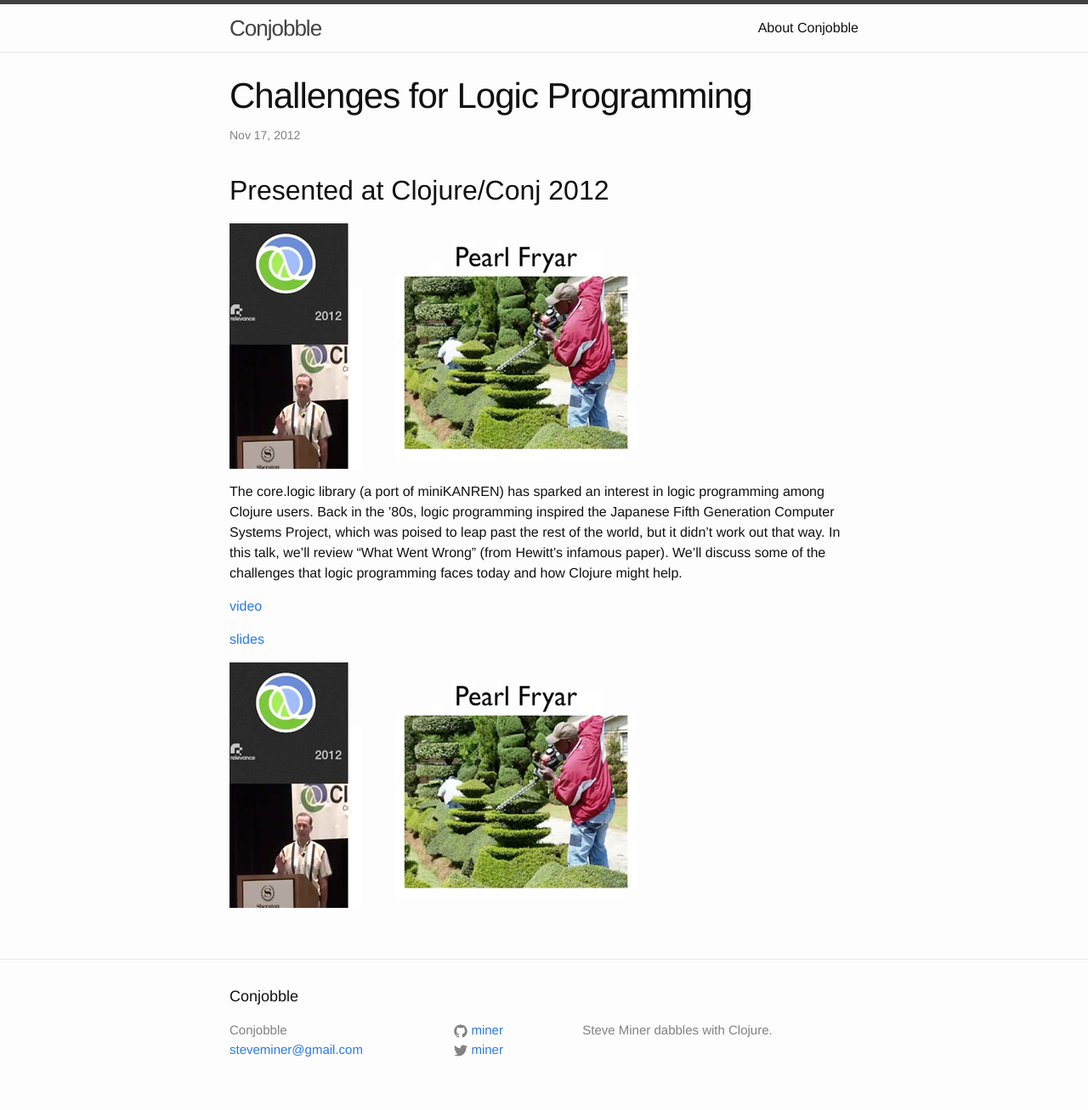
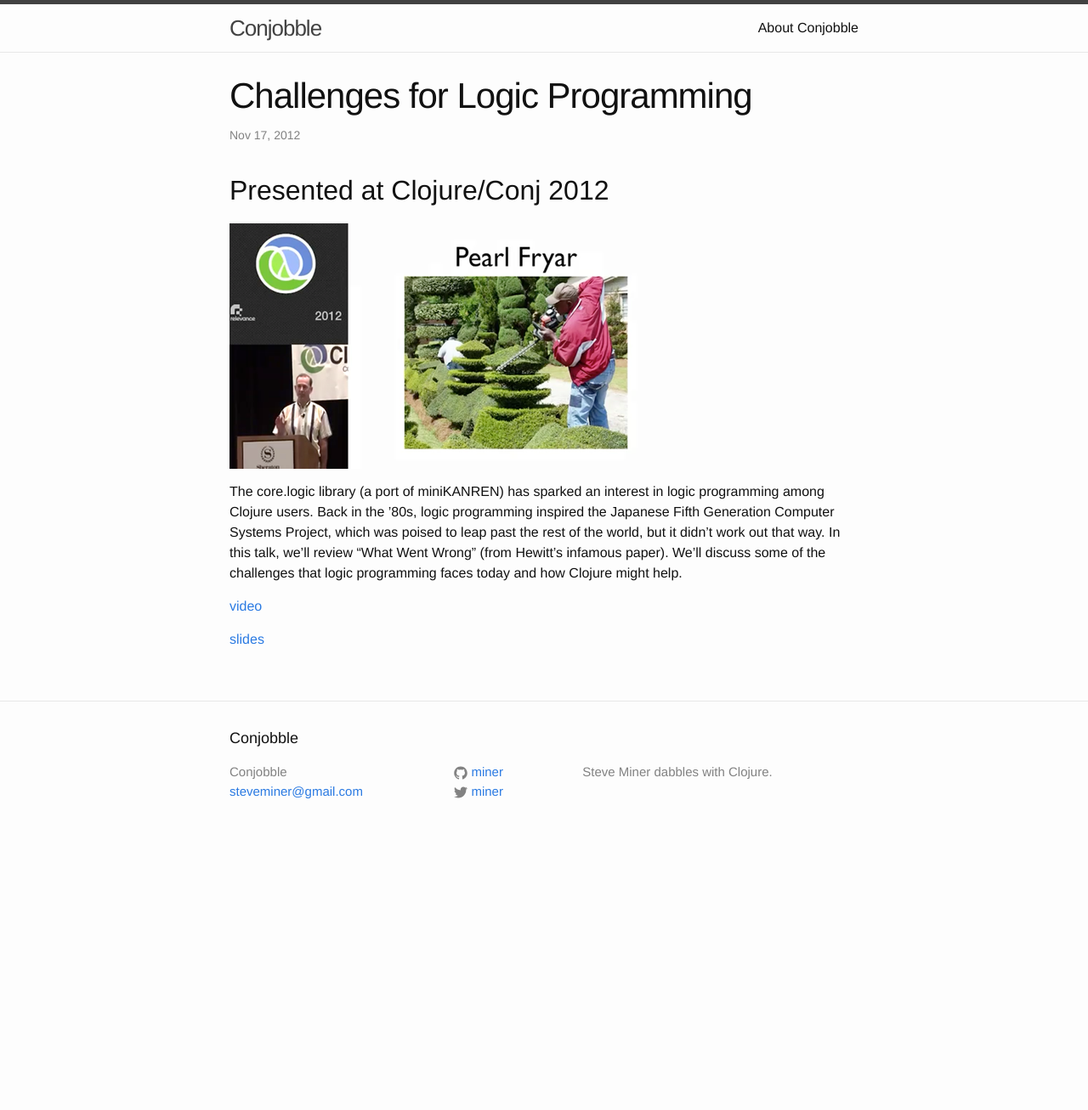
Before and after one commit to miner/miner.github.io, a Jekyll site: the page built from _posts/2012-11-17-challenges_for_LP.md, in a window 1280 px wide. Shown: the whole page at 85% size. Built offline with Jekyll 4.4.1, drawn with Linux system fonts in a browser that asks for light colours; after the commit the page ends 1003 px from its top, so only the background shows below that.

Commit message:
fix fryar

```diff
--- a/_posts/2012-11-17-challenges_for_LP.md
+++ b/_posts/2012-11-17-challenges_for_LP.md
@@ -17,7 +17,3 @@ how Clojure might help.
 [video](http://www.youtube.com/watch?v=y6WKr9j76kw)
 
 [slides](https://speakerdeck.com/miner/challenges-for-logic-programming)
-
-
-
-![Pearl Fryar]({{ site.url }}/assets/miner-clp-fryar.png "Challenges for Logic Programming")
```
Also changed, not shown: assets/miner-clp-fryar.png (deleted).
